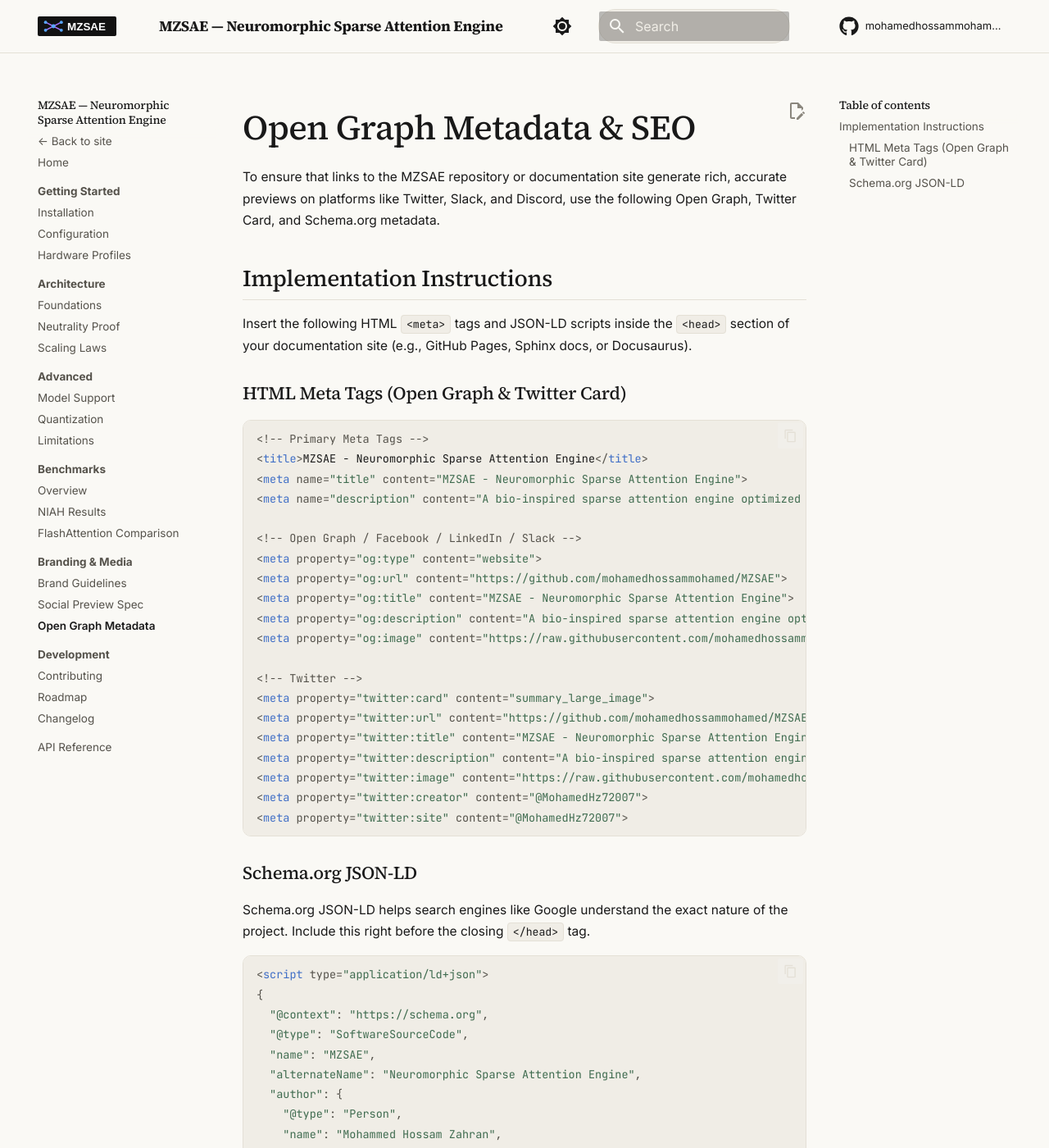
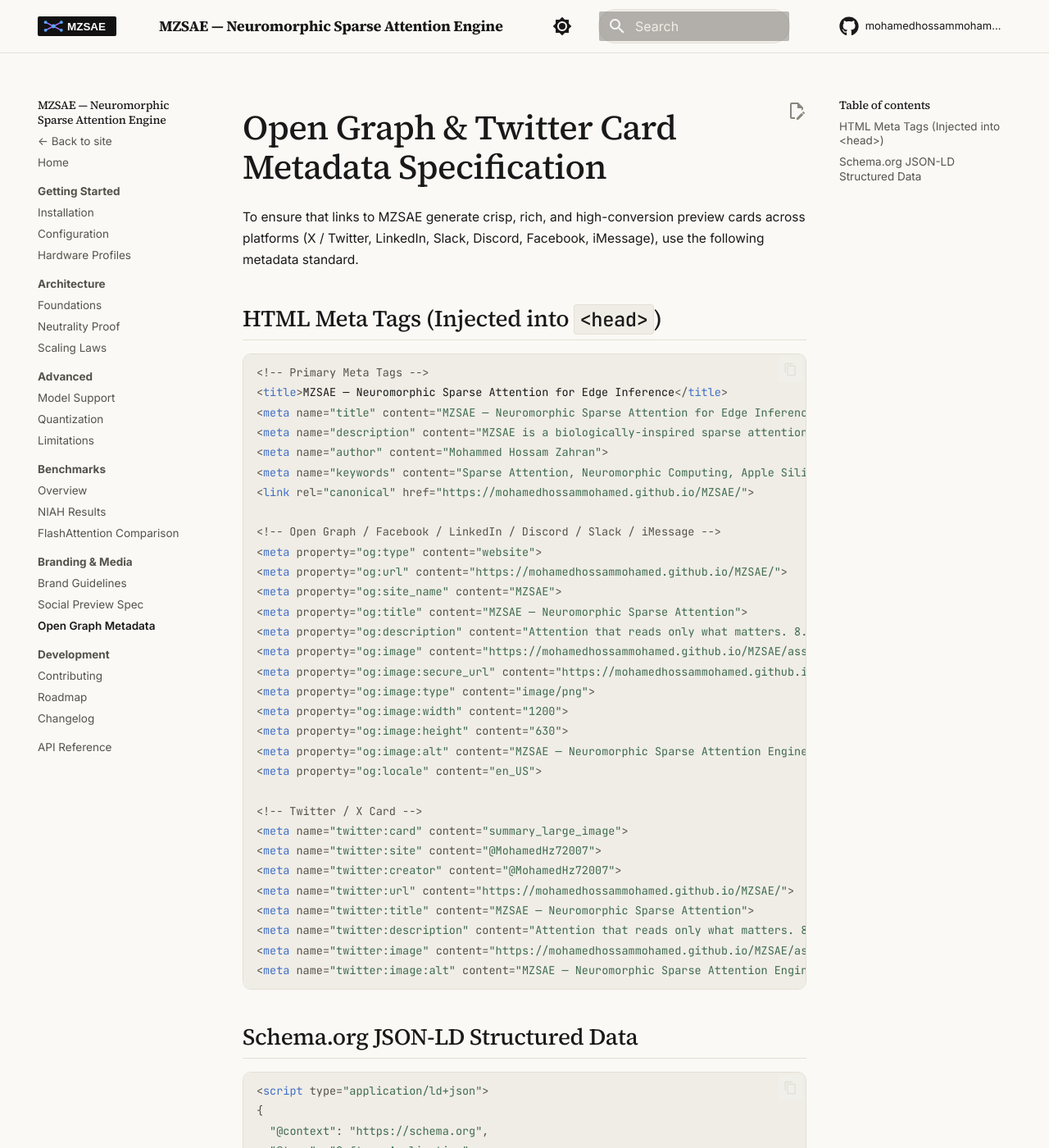
Before and after one commit to mohamedhossammohamed/MZSAE, an MkDocs documentation site: the page built from docs/og-tags.md, in a window 1280 px wide and 1400 px high. Shown: the whole window at 82% size. Built offline with MkDocs 1.6.1 and Material for MkDocs 9.7.7, drawn with Linux system fonts in a browser that asks for light colours; comment, search, counter and statistics services are not loaded; some of the changed text lies outside the part shown.

Commit message:
feat(meta): add official 1200x630 social preview card and comprehensive X/OpenGraph metadata

````diff
--- a/docs/SOCIAL_PREVIEW.md
+++ b/docs/SOCIAL_PREVIEW.md
@@ -1,107 +1,52 @@
 # Social Preview Image Specification
 
-This document details the exact specifications for generating the GitHub Open Graph social preview image for MZSAE.
+This document details the exact specifications for the Open Graph and Twitter Card social preview image for MZSAE (`landing/assets/social_preview.png`).
 
 ## Technical Specifications
 
-- **Dimensions**: 1280px by 640px (2:1 aspect ratio)
-- **Format**: PNG (preferred for crisp text and sharp lines) or SVG (for vectors)
-- **Safe Zone**: Keep critical elements within the center 1100x500px area to account for cropping on various platforms.
+- **Dimensions**: 1200px by 630px (1.91:1 aspect ratio — standard for Twitter/X Cards and Open Graph)
+- **Format**: 24-bit PNG with lossy/lossless optimization (< 100 KB)
+- **Safe Zone**: Critical typography and metric cards positioned with 60px padding on all sides.
+- **Generator**: Automated via `scripts/generate_social_preview.py`
 
-## Visual Identity
+## Visual Identity & Design Tokens
 
 ### Color Palette
-- **Background**: Deep Space Blue (`#0D1117`)
-- **Primary Accents**: Electric Cyan (`#58A6FF`)
-- **Secondary Accents**: Neural Purple (`#A371F7`)
-- **Text (Primary)**: Pure White (`#FFFFFF`)
-- **Text (Secondary)**: Slate Gray (`#8B949E`)
+- **Canvas**: Warm Ivory (`#FAF9F5`)
+- **Card Surfaces**: Pure Paper White (`#FFFFFF`)
+- **Pill & Accent Backgrounds**: Sand (`#F0EDE6`)
+- **Primary Ink**: Charcoal (`#191919`)
+- **Secondary Ink**: Muted Charcoal (`#55524B`)
+- **Tertiary & Muted**: Stone Gray (`#8A867D`)
+- **Accent Brand**: Terracotta (`#C96442`)
+- **Hairlines**: Warm Gray (`#E4E0D6`)
 
 ### Typography
-- **Headings & Body**: [Inter](https://fonts.google.com/specimen/Inter)
-- **Metrics & Code**: [JetBrains Mono](https://fonts.google.com/specimen/JetBrains+Mono)
+- **Headings & Logo**: [Source Serif 4](https://fonts.google.com/specimen/Source+Serif+4)
+- **Body & Badges**: [Inter](https://fonts.google.com/specimen/Inter)
+- **Telemetry & Numbers**: [JetBrains Mono](https://fonts.google.com/specimen/JetBrains+Mono)
 
-## Figma-Style Layer Specification (Top to Bottom)
+## Layer Breakdown
 
-1. **Text Overlay Layer**
-   - **Logo/Title**: `MZSAE` (Inter Bold, 84px, `#FFFFFF`, Left-aligned: X=120px, Y=220px)
-   - **Subtitle**: `Neuromorphic Sparse Attention Engine` (Inter SemiBold, 42px, `#58A6FF`, Left-aligned: X=120px, Y=320px)
-   - **Tagline**: `Apple Silicon Native • Bio-Inspired • Extreme Context` (Inter Regular, 28px, `#8B949E`, Left-aligned: X=120px, Y=390px)
-2. **Metrics Display Layer (Bottom-Aligned Grid)**
-   - **Metric 1**: `6.50x` (JetBrains Mono Bold, `#A371F7`, 48px) | `Speedup vs MLX SDPA`
-   - **Metric 2**: `95.9%` (JetBrains Mono Bold, `#A371F7`, 48px) | `Block Pruning`
-   - **Metric 3**: `83.9%` (JetBrains Mono Bold, `#A371F7`, 48px) | `DRAM Reduction`
-   - **Positioning**: Horizontal grid starting at X=120px, Y=520px
-3. **Graphics Layer**
-   - **Circuit Motif**: Stylized neural network nodes connected by lines, overlaying the right side of the canvas. Gradient stroke from `#58A6FF` to `#A371F7`.
-4. **Background Layer**
-   - Solid fill `#0D1117`.
-   - Subtle radial gradient in the top right corner (`#A371F7` at 15% opacity fading to transparent).
+1. **Top Header Bar**:
+   - Logo: `MZSAE` (42px Source Serif 4, `#191919` + `#C96442`)
+   - Badge: `NEUROMORPHIC SPARSE ATTENTION · V1.3.0` (Pill border `#E4E0D6`, `#C96442` font)
+2. **Main Headline**:
+   - Eyebrow: `EDGE INFERENCE • APPLE SILICON & ACCELERATORS` (`#8A867D`)
+   - Title: `Attention that reads only what matters.` (52px Source Serif 4)
+   - Lede: Autoregressive decoding memory bus resolution summary.
+3. **Metric Cards Grid (4 Columns)**:
+   - `8.4×`: Faster Decode (vs dense SDPA at 11.6k)
+   - `96.7%`: DRAM Pruned (payload traffic in L2)
+   - `10/10`: Bit-Exact Retrieval (dual-panel verified)
+   - `3.28×`: KV Compression (2-bit residual cache)
+4. **Bottom Colophon**:
+   - Pill: `$ pip install mzsae`
+   - Repository: `mohamedhossammohamed.github.io/MZSAE • Apache 2.0`
 
-## Complete SVG Template
+## Generation
 
-You can save the following code as an `.svg` file and open it in a browser or vector editor to see the generated social preview template.
-
-```xml
-<svg xmlns="http://www.w3.org/2000/svg" viewBox="0 0 1280 640" width="1280" height="640">
-  <defs>
-    <style>
-      @import url('https://fonts.googleapis.com/css2?family=Inter:wght@400;600;700&amp;family=JetBrains+Mono:wght@700&amp;display=swap');
-      .title { font-family: 'Inter', sans-serif; font-weight: 700; font-size: 84px; fill: #FFFFFF; }
-      .subtitle { font-family: 'Inter', sans-serif; font-weight: 600; font-size: 42px; fill: #58A6FF; }
-      .tagline { font-family: 'Inter', sans-serif; font-weight: 400; font-size: 28px; fill: #8B949E; }
-      .metric-value { font-family: 'JetBrains Mono', monospace; font-weight: 700; font-size: 48px; fill: #A371F7; }
-      .metric-label { font-family: 'Inter', sans-serif; font-weight: 400; font-size: 20px; fill: #8B949E; }
-    </style>
-    <radialGradient id="glow" cx="80%" cy="20%" r="60%">
-      <stop offset="0%" stop-color="#A371F7" stop-opacity="0.15" />
-      <stop offset="100%" stop-color="#0D1117" stop-opacity="0" />
-    </radialGradient>
-    <linearGradient id="line-grad" x1="0%" y1="0%" x2="100%" y2="100%">
-      <stop offset="0%" stop-color="#58A6FF" />
-      <stop offset="100%" stop-color="#A371F7" />
-    </linearGradient>
-  </defs>
-
-  <!-- Background -->
-  <rect width="1280" height="640" fill="#0D1117" />
-  <rect width="1280" height="640" fill="url(#glow)" />
-
-  <!-- Neural/Circuit Motif (Background right) -->
-  <g stroke="url(#line-grad)" stroke-width="2" fill="none" opacity="0.6">
-    <!-- Lines -->
-    <path d="M 800,100 L 950,200 L 1100,150" />
-    <path d="M 950,200 L 1050,350 L 1200,300" />
-    <path d="M 950,200 L 900,400 L 1150,500" />
-    <path d="M 1050,350 L 1150,500" />
-    <!-- Nodes -->
-    <circle cx="800" cy="100" r="6" fill="#58A6FF" stroke="none" />
-    <circle cx="950" cy="200" r="8" fill="#A371F7" stroke="none" />
-    <circle cx="1100" cy="150" r="6" fill="#58A6FF" stroke="none" />
-    <circle cx="1050" cy="350" r="8" fill="#A371F7" stroke="none" />
-    <circle cx="1200" cy="300" r="5" fill="#58A6FF" stroke="none" />
-    <circle cx="900" cy="400" r="6" fill="#58A6FF" stroke="none" />
-    <circle cx="1150" cy="500" r="7" fill="#A371F7" stroke="none" />
-  </g>
-
-  <!-- Text Content -->
-  <text x="120" y="220" class="title">MZSAE</text>
-  <text x="120" y="300" class="subtitle">Neuromorphic Sparse Attention Engine</text>
-  <text x="120" y="360" class="tagline">Apple Silicon Native • Bio-Inspired • Extreme Context</text>
-
-  <!-- Metrics Grid -->
-  <g transform="translate(120, 520)">
-    <!-- Metric 1 -->
-    <text x="0" y="0" class="metric-value">6.50x</text>
-    <text x="0" y="30" class="metric-label">Speedup vs MLX SDPA</text>
-
-    <!-- Metric 2 -->
-    <text x="350" y="0" class="metric-value">95.9%</text>
-    <text x="350" y="30" class="metric-label">Block Pruning</text>
-
-    <!-- Metric 3 -->
-    <text x="650" y="0" class="metric-value">83.9%</text>
-    <text x="650" y="30" class="metric-label">DRAM Reduction</text>
-  </g>
-</svg>
+To regenerate the card from source:
+```bash
+./.venv/bin/python scripts/generate_social_preview.py
 ```
--- a/docs/og-tags.md
+++ b/docs/og-tags.md
@@ -1,59 +1,68 @@
-# Open Graph Metadata & SEO
+# Open Graph & Twitter Card Metadata Specification
 
-To ensure that links to the MZSAE repository or documentation site generate rich, accurate previews on platforms like Twitter, Slack, and Discord, use the following Open Graph, Twitter Card, and Schema.org metadata.
+To ensure that links to MZSAE generate crisp, rich, and high-conversion preview cards across platforms (X / Twitter, LinkedIn, Slack, Discord, Facebook, iMessage), use the following metadata standard.
 
-## Implementation Instructions
-
-Insert the following HTML `<meta>` tags and JSON-LD scripts inside the `<head>` section of your documentation site (e.g., GitHub Pages, Sphinx docs, or Docusaurus).
-
-### HTML Meta Tags (Open Graph & Twitter Card)
+## HTML Meta Tags (Injected into `<head>`)
 
 ```html
 <!-- Primary Meta Tags -->
-<title>MZSAE - Neuromorphic Sparse Attention Engine</title>
-<meta name="title" content="MZSAE - Neuromorphic Sparse Attention Engine">
-<meta name="description" content="A bio-inspired sparse attention engine optimized for Apple Silicon. Achieves 6.50x speedup and 83.9% DRAM reduction at 128k context with 100% NIAH accuracy.">
+<title>MZSAE — Neuromorphic Sparse Attention for Edge Inference</title>
+<meta name="title" content="MZSAE — Neuromorphic Sparse Attention for Edge Inference">
+<meta name="description" content="MZSAE is a biologically-inspired sparse attention engine that breaks the memory bandwidth wall on Apple Silicon. 8.4× faster decoding at 11.6k context with bit-exact outputs.">
+<meta name="author" content="Mohammed Hossam Zahran">
+<meta name="keywords" content="Sparse Attention, Neuromorphic Computing, Apple Silicon, Metal, LLM Inference, KV Cache Compression, CUDA, Deep Learning">
+<link rel="canonical" href="https://mohamedhossammohamed.github.io/MZSAE/">
 
-<!-- Open Graph / Facebook / LinkedIn / Slack -->
+<!-- Open Graph / Facebook / LinkedIn / Discord / Slack / iMessage -->
 <meta property="og:type" content="website">
-<meta property="og:url" content="https://github.com/mohamedhossammohamed/MZSAE">
-<meta property="og:title" content="MZSAE - Neuromorphic Sparse Attention Engine">
-<meta property="og:description" content="A bio-inspired sparse attention engine optimized for Apple Silicon. Achieves 6.50x speedup and 83.9% DRAM reduction at 128k context with 100% NIAH accuracy.">
-<meta property="og:image" content="https://raw.githubusercontent.com/mohamedhossammohamed/MZSAE/main/docs/assets/social_preview.png">
+<meta property="og:url" content="https://mohamedhossammohamed.github.io/MZSAE/">
+<meta property="og:site_name" content="MZSAE">
+<meta property="og:title" content="MZSAE — Neuromorphic Sparse Attention">
+<meta property="og:description" content="Attention that reads only what matters. 8.4× faster decode at 11.6k context, 96.7% DRAM pruned, bit-exact retrieval.">
+<meta property="og:image" content="https://mohamedhossammohamed.github.io/MZSAE/assets/social_preview.png">
+<meta property="og:image:secure_url" content="https://mohamedhossammohamed.github.io/MZSAE/assets/social_preview.png">
+<meta property="og:image:type" content="image/png">
+<meta property="og:image:width" content="1200">
+<meta property="og:image:height" content="630">
+<meta property="og:image:alt" content="MZSAE — Neuromorphic Sparse Attention Engine for Apple Silicon">
+<meta property="og:locale" content="en_US">
 
-<!-- Twitter -->
-<meta property="twitter:card" content="summary_large_image">
-<meta property="twitter:url" content="https://github.com/mohamedhossammohamed/MZSAE">
-<meta property="twitter:title" content="MZSAE - Neuromorphic Sparse Attention Engine">
-<meta property="twitter:description" content="A bio-inspired sparse attention engine optimized for Apple Silicon. Achieves 6.50x speedup and 83.9% DRAM reduction at 128k context with 100% NIAH accuracy.">
-<meta property="twitter:image" content="https://raw.githubusercontent.com/mohamedhossammohamed/MZSAE/main/docs/assets/social_preview.png">
-<meta property="twitter:creator" content="@MohamedHz72007">
-<meta property="twitter:site" content="@MohamedHz72007">
+<!-- Twitter / X Card -->
+<meta name="twitter:card" content="summary_large_image">
+<meta name="twitter:site" content="@MohamedHz72007">
+<meta name="twitter:creator" content="@MohamedHz72007">
+<meta name="twitter:url" content="https://mohamedhossammohamed.github.io/MZSAE/">
+<meta name="twitter:title" content="MZSAE — Neuromorphic Sparse Attention">
+<meta name="twitter:description" content="Attention that reads only what matters. 8.4× faster decode at 11.6k context, 96.7% DRAM pruned, bit-exact retrieval.">
+<meta name="twitter:image" content="https://mohamedhossammohamed.github.io/MZSAE/assets/social_preview.png">
+<meta name="twitter:image:alt" content="MZSAE — Neuromorphic Sparse Attention Engine for Apple Silicon">
 ```
 
-### Schema.org JSON-LD
-
-Schema.org JSON-LD helps search engines like Google understand the exact nature of the project. Include this right before the closing `</head>` tag.
+## Schema.org JSON-LD Structured Data
 
 ```html
 <script type="application/ld+json">
 {
   "@context": "https://schema.org",
-  "@type": "SoftwareSourceCode",
+  "@type": "SoftwareApplication",
   "name": "MZSAE",
   "alternateName": "Neuromorphic Sparse Attention Engine",
+  "applicationCategory": "DeveloperApplication",
+  "operatingSystem": "macOS, Linux",
   "author": {
     "@type": "Person",
     "name": "Mohammed Hossam Zahran",
     "url": "https://github.com/mohamedhossammohamed"
   },
-  "description": "A neuromorphic sparse attention engine for Apple Silicon Metal featuring TD(0) RL eviction, Cauchy-Schwarz sentinel pruning, and RoPE manifold decoupling. Delivers 6.50x speedup over MLX SDPA at 128k context length.",
-  "programmingLanguage": ["Python", "Metal Shading Language"],
+  "description": "Biologically-inspired sparse attention runtime eliminating the KV-cache memory wall on Apple Silicon and modern accelerators through dual-plane memory, Cauchy-Schwarz sentinels, and TD(0) biological eviction.",
+  "softwareVersion": "1.3.0",
   "license": "https://opensource.org/licenses/Apache-2.0",
-  "version": "1.2.0",
-  "codeRepository": "https://github.com/mohamedhossammohamed/MZSAE",
-  "runtimePlatform": "Apple Silicon (macOS)",
-  "keywords": "Sparse Attention, Neuromorphic, Apple Silicon, MLX, PyTorch, LLM"
+  "url": "https://mohamedhossammohamed.github.io/MZSAE/",
+  "downloadUrl": "https://pypi.org/project/mzsae/",
+  "sameAs": [
+    "https://github.com/mohamedhossammohamed/MZSAE",
+    "https://x.com/MohamedHz72007"
+  ]
 }
 </script>
 ```
````
Also changed, not shown: docs/assets/social_preview.png (added), landing/assets/favicon.ico (added), landing/assets/logo.svg (added), landing/assets/social_preview.png (added), 2 other files.
